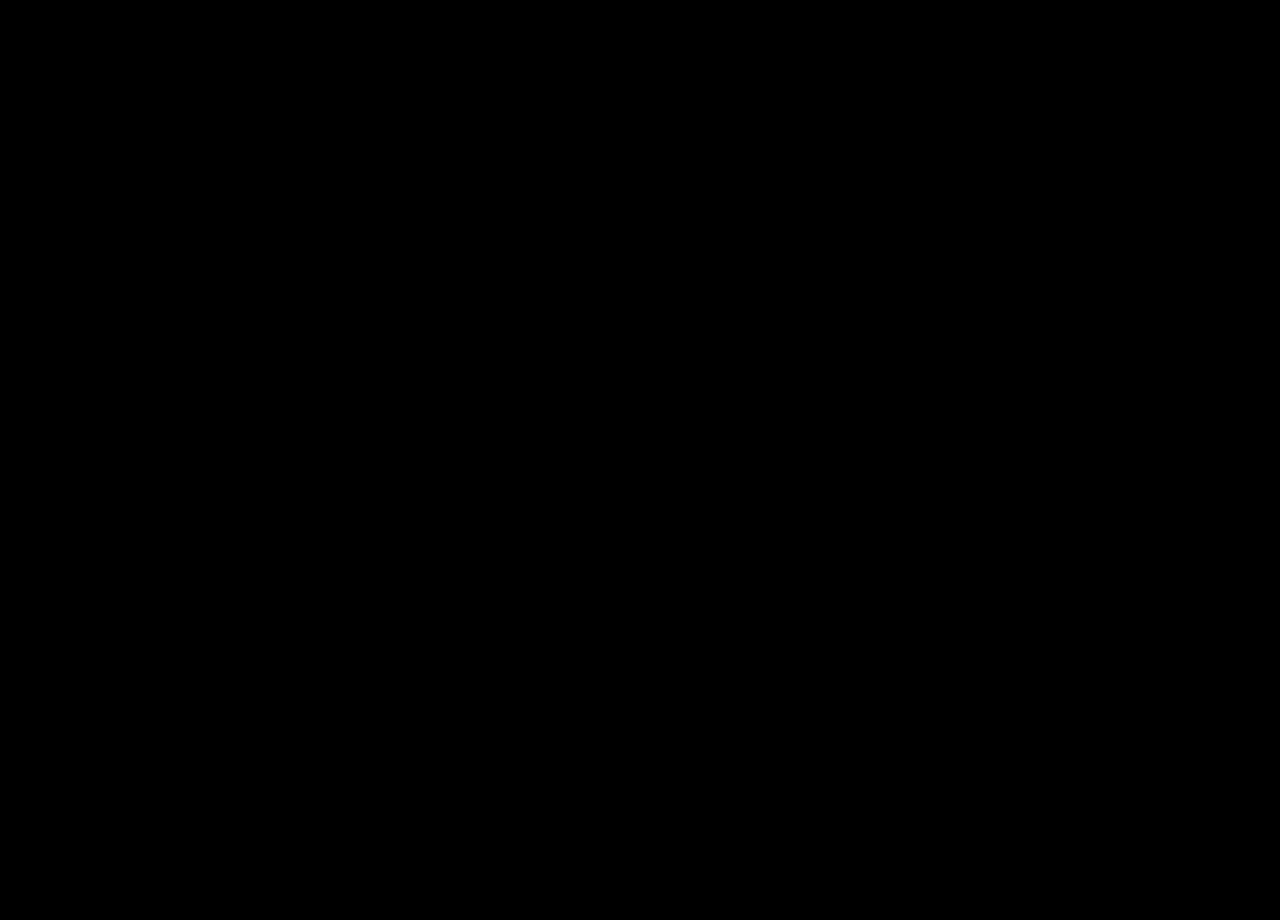
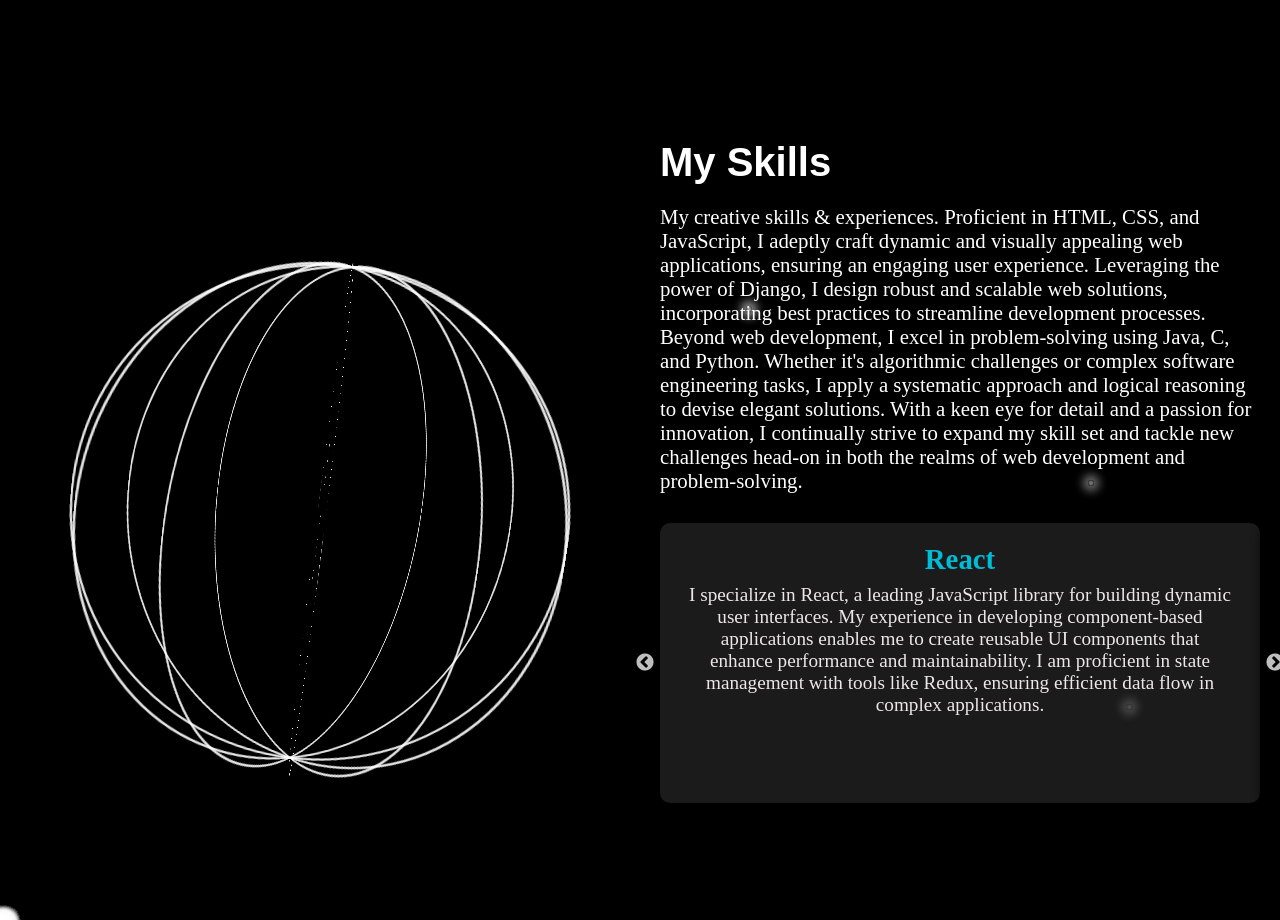
Before and after one commit to Musaib03/Portfolio-React, a React (Create React App) app: page / in a window 1280 px wide. Shown: the part 1480-2400 px from the top of the page. Before the commit the page ends 1600 px from the top, so only its background shows below. Built offline with nearby package versions, Linux system fonts and the light colour scheme.

Commit message:
skills page added

```diff
--- a/src/App.js
+++ b/src/App.js
@@ -3,12 +3,14 @@ import './App.css'; // Import App.css for global styles
 import Navbar from './Components/Navbar'; // Correct path to Navbar.js
 import Home from './Components/Home';
 import About from './Components/About';
+import Skills from './Components/Skills';
 function App() {
     return (
         <div>
             <Navbar />
             <Home />
             <About />
+            <Skills />
 
             {/* Other components and content can go here */}
         </div>
--- a/src/Components/Navbar.js
+++ b/src/Components/Navbar.js
@@ -25,9 +25,9 @@ const Navbar = () => {
             {/* Navbar Links */}
             <ul className={`navbar-links ${isOpen ? 'active' : ''}`}>
                 <li><a href="#home">Home</a></li>
+                <li><a href="#about">About Me</a></li>
+                <li><a href="#skills">Skills</a></li>
                 <li><a href="#projects">Projects</a></li>
-                <li><a href="#skills">Skills</a></li>
-                <li><a href="#about">About Me</a></li>
                 <li><a href="#contact">Connect with Me</a></li>
             </ul>
         </nav>
--- /dev/null
+++ b/src/Components/Skills.css
@@ -0,0 +1,147 @@
+/* 3D Sphere Container */
+.sphere-container {
+    width: 50%;
+    height: 100vh;
+    display: flex;
+    justify-content: center;
+    align-items: center;
+    position: relative;
+    perspective: 1000px; /* Perspective to create 3D depth */
+}
+
+/* 3D Sphere */
+.sphere {
+    position: relative;
+    width: 500px;
+    height: 500px;
+    transform-style: preserve-3d;
+    animation: rotateSphere 8s infinite linear;
+}
+
+/* Circles to create the 3D effect */
+.circle {
+    position: absolute;
+    width: 100%;
+    height: 100%;
+    border-radius: 50%;
+    border: 2px solid rgba(255, 255, 255, 0.7);
+}
+
+/* Text inside the sphere */
+.sphere-text {
+    position: absolute;
+    width: 100%;
+    height: 100%;
+    display: flex;
+    justify-content: center;
+    align-items: center;
+    font-size: 1.5em;
+    color: rgba(255, 255, 255, 0.7);
+    transform-style: preserve-3d;
+}
+
+/* Create multiple circles for the 3D effect */
+.circle:nth-child(1) { transform: rotateX(0deg) rotateY(0deg); }
+.circle:nth-child(2) { transform: rotateX(30deg) rotateY(0deg); }
+.circle:nth-child(3) { transform: rotateX(60deg) rotateY(0deg); }
+.circle:nth-child(4) { transform: rotateX(90deg) rotateY(0deg); }
+.circle:nth-child(5) { transform: rotateX(120deg) rotateY(0deg); }
+.circle:nth-child(6) { transform: rotateX(150deg) rotateY(0deg); }
+.circle:nth-child(7) { transform: rotateX(180deg) rotateY(0deg); }
+.circle:nth-child(8) { transform: rotateX(210deg) rotateY(0deg); }
+.circle:nth-child(9) { transform: rotateX(240deg) rotateY(0deg); }
+.circle:nth-child(10) { transform: rotateX(270deg) rotateY(0deg); }
+.circle:nth-child(11) { transform: rotateX(300deg) rotateY(0deg); }
+.circle:nth-child(12) { transform: rotateX(330deg) rotateY(0deg); }
+
+/* Animation for continuous rotation */
+@keyframes rotateSphere {
+    from {
+        transform: rotateX(0deg) rotateY(0deg);
+    }
+    to {
+        transform: rotateX(360deg) rotateY(360deg);
+    }
+}
+
+/* Page layout and styling */
+.page-container {
+    display: flex;
+    background-color: black;
+    color: white;
+    height: 100vh;
+    padding: 0;
+    margin: 0;
+}
+
+.slider-container {
+    width: 50%;
+    padding: 20px;
+	/* margin-top: 2%; */
+}
+
+	.skills-header h1 {
+    font-size: 2.5em;
+    /* color: white; */
+    margin-bottom: 20px;
+}
+.skills-header p {
+    font-size: 1.3em;
+    color: white;
+    margin-bottom: 20px;
+	font-family: cursive;
+
+}
+
+.skills-slider {
+    max-width: 600px;
+    width: 100%;
+    margin: auto;
+	margin-top: 5%;
+}
+
+.skill-card {
+	height: 280px;
+	width:80px;
+    padding: 20px;
+    background-color: #1b1b1b;
+    border-radius: 10px;
+    text-align: center;
+    box-shadow: 0px 4px 10px rgba(0, 0, 0, 0.5);
+    margin-bottom: auto;
+}
+
+.skill-card h2 {
+    font-size: 1.8em;
+    color: #00bcd4;
+	font-family: cursive;
+
+}
+
+.skill-card p {
+    color: #ede8e8;
+	font-size: 1.2em;
+	padding: 8px;
+	font-family: cursive;
+
+}
+
+/* Responsive adjustments */
+@media (max-width: 768px) {
+    .page-container {
+        flex-direction: column;
+    }
+
+    .sphere-container, .slider-container {
+        width: 100%;
+		/* height: 50%; */
+    }
+	.sphere-container{
+		height:50vh;
+	}
+
+    .sphere {
+        width: 250px;
+        height: 250px;
+    }
+}
--- /dev/null
+++ b/src/Components/Skills.js
@@ -0,0 +1,81 @@
+import React from 'react';
+import Slider from 'react-slick';
+import 'slick-carousel/slick/slick.css';
+import 'slick-carousel/slick/slick-theme.css';
+import './Skills.css'; // Add the CSS for the page
+import MeteorShowerBackground from './MeteorShowerBackground'; // Ensure correct path to MeteorShowerBackground
+
+
+const Skills = () => {
+    const settings = {
+        dots: true,
+        infinite: true,
+        speed: 500,
+        slidesToShow: 1,
+        slidesToScroll: 1,
+        autoplay: true,
+        autoplaySpeed: 3000,
+    };
+
+    const skills = [
+        { name: 'JavaScript', description: 'As a skilled JavaScript developer, I harness the power of this dynamic language to create interactive and responsive web applications. I am well-versed in various frameworks and libraries, enabling me to enhance user experiences through client-side scripting and dynamic content manipulation. My passion for JavaScript drives me to stay updated with the latest trends and best practices in web development.' },
+        { name: 'React', description: 'I specialize in React, a leading JavaScript library for building dynamic user interfaces. My experience in developing component-based applications enables me to create reusable UI components that enhance performance and maintainability. I am proficient in state management with tools like Redux, ensuring efficient data flow in complex applications.' },
+        { name: 'Django', description: 'As a proficient Django developer, I leverage this powerful Python web framework to create robust and scalable web applications. With a focus on clean and efficient code, I utilize Djangos built-in features such as authentication, ORM, and a customizable admin interface. My experience in Django enables me to streamline development processes and deliver high-quality web solutions efficiently.' },
+        { name: 'Problem Solving', description: 'I excel in problem-solving, approaching challenges with a critical and analytical mindset. My ability to dissect complex issues and explore multiple solutions empowers me to devise innovative strategies for overcoming obstacles. I thrive in dynamic environments, using my logical reasoning and creativity to enhance overall project efficiency and effectiveness.' },
+        { name: 'Python', description: 'With a strong foundation in Python, I am adept at utilizing its versatility across various applications, from web development to data analysis. My knowledge of Python extensive libraries and frameworks allows me to tackle diverse projects efficiently, whether its building applications or automating tasks, ensuring optimal performance and scalability' },
+        { name: 'UI design', description: 'My UI designing skills focus on creating engaging and user-centric interfaces. I combine aesthetic design principles with practical functionality to ensure a seamless user experience. By employing tools such as wireframes and prototypes, I translate user needs into intuitive designs, enhancing usability and promoting brand consistency across digital platforms.' },
+	]
+    return (
+		<MeteorShowerBackground>
+        <div className="page-container">
+            {/* Left: 3D Sphere */}
+            <div className="sphere-container">
+                <div className="sphere">
+                    {/* Circles for the 3D effect */}
+                    <div className="circle"></div>
+                    <div className="circle"></div>
+                    <div className="circle"></div>
+                    <div className="circle"></div>
+                    <div className="circle"></div>
+                    <div className="circle"></div>
+                    <div className="circle"></div>
+                    <div className="circle"></div>
+                    <div className="circle"></div>
+                    <div className="circle"></div>
+                    <div className="circle"></div>
+                    <div className="circle"></div>
+                    <div className="circle"></div>
+                    <div className="circle"></div>
+
+                    {/* Text inside the sphere */}
+                    <div className="sphere-text">
+                        Skills Loading...
+                    </div>
+                </div>
+            </div>
+
+            {/* Right: Skills Slider */}
+            <div className="slider-container">
+                <div className="skills-header">
+                    <h1>My Skills</h1>
+					<p>My creative skills & experiences.
+					Proficient in HTML, CSS, and JavaScript, I adeptly craft dynamic and visually appealing web applications, ensuring an engaging user experience. Leveraging the power of Django, I design robust and scalable web solutions, incorporating best practices to streamline development processes. Beyond web development, I excel in problem-solving using Java, C, and Python. Whether it's algorithmic challenges or complex software engineering tasks, I apply a systematic approach and logical reasoning to devise elegant solutions.
+					 With a keen eye for detail and a passion for innovation, I continually strive to expand my skill set and tackle new challenges head-on in both the realms of web development and problem-solving.</p>
+                </div>
+                <div className="skills-slider">
+                    <Slider {...settings}>
+                        {skills.map((skill, index) => (
+                            <div key={index} className="skill-card">
+                                <h2>{skill.name}</h2>
+                                <p>{skill.description}</p>
+                            </div>
+                        ))}
+                    </Slider>
+                </div>
+            </div>
+        </div>
+		</MeteorShowerBackground>
+    );
+};
+
+export default Skills;
```
